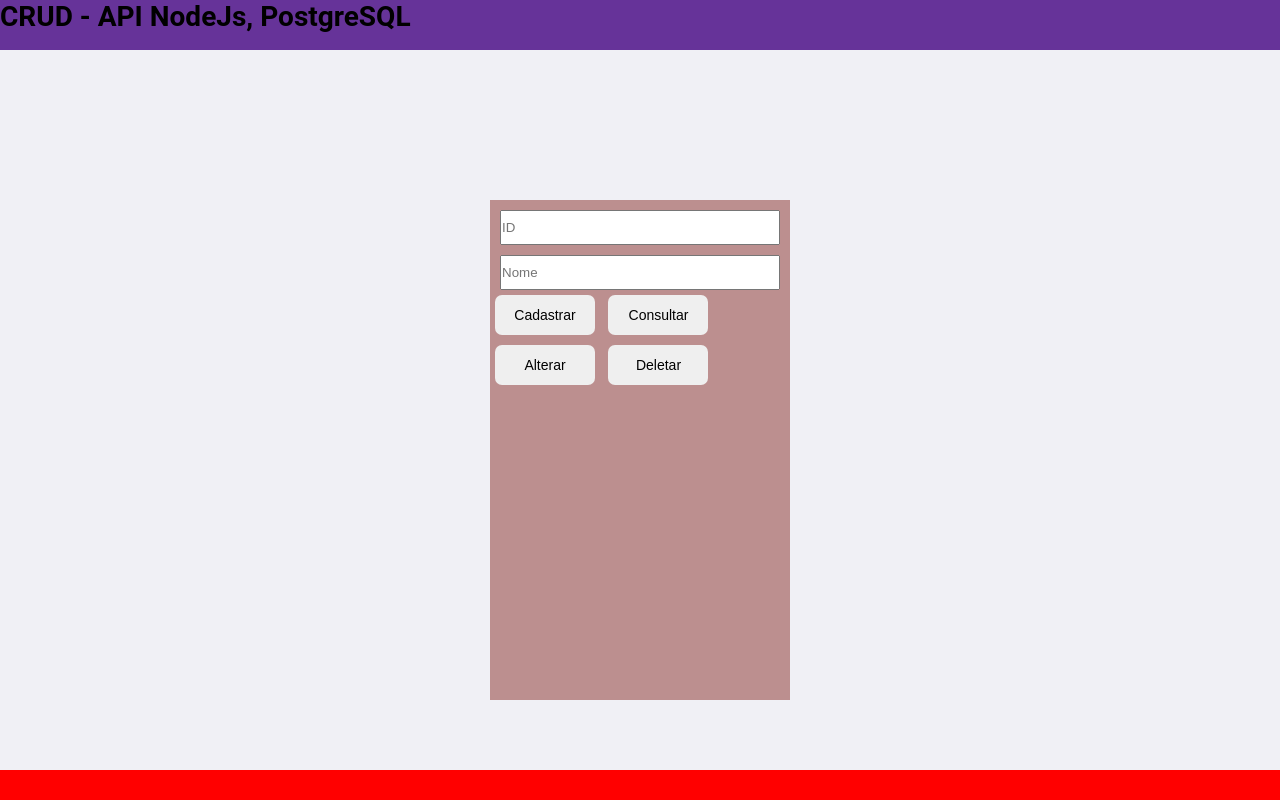
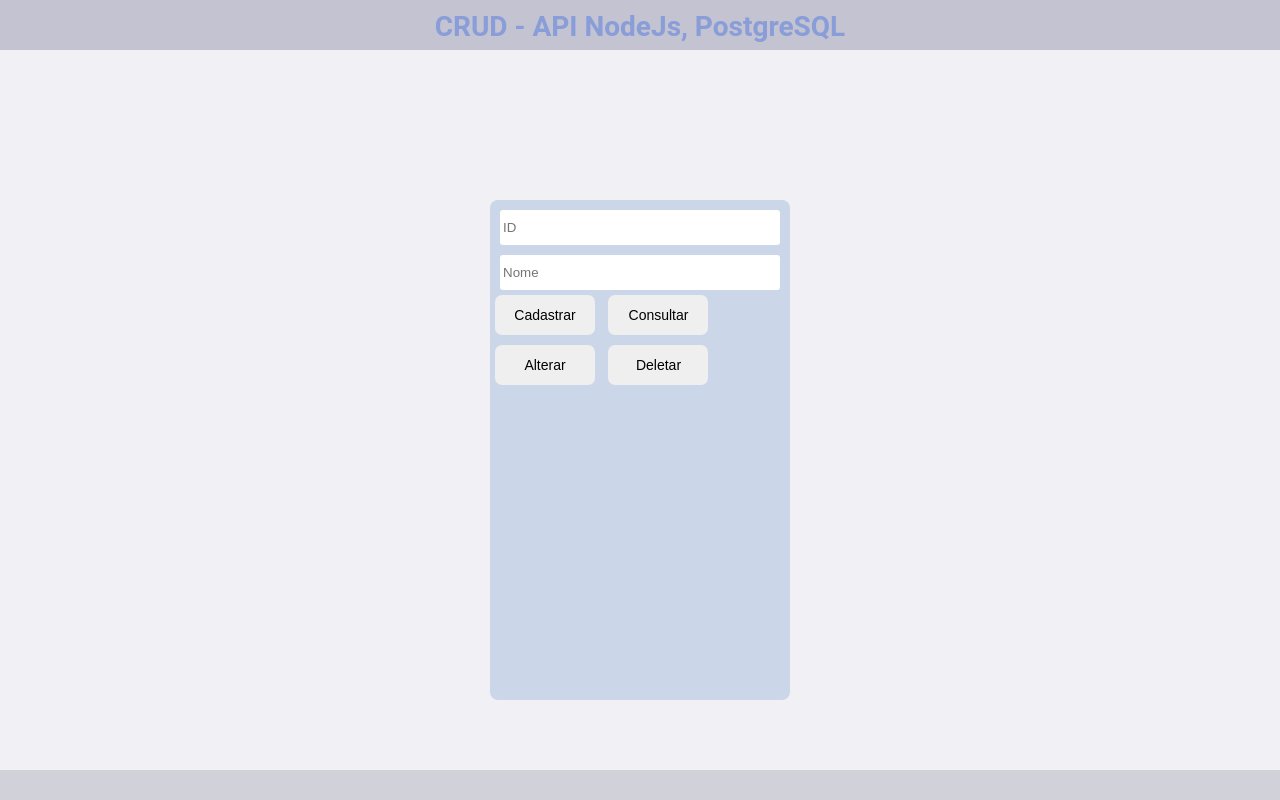
Before and after one commit to HenriqueBarbosaSJr/Front-end-Axios, a website: page index.html in a window 1280 px wide. Drawn offline with nearby package versions, Linux system fonts and the light colour scheme.

Commit message:
inclusão de estilo css

```diff
--- a/css/style.css
+++ b/css/style.css
@@ -16,12 +16,12 @@ body{
     width: 300px;
     display: inline-block;
     align-items: center;
+    border-radius: 8px;
+    background-color: rgb(203, 214, 233);
 
-
-
-
-    background-color: rosybrown;
-
+}
+h1{
+    color: rgb(137, 157, 216);
 }
 
 .inputs{
@@ -29,6 +29,9 @@ body{
     width: 280px;
     margin-left: 10px;
     margin-top: 10px;
+    border: 0;
+    border-radius: 3px;
+    padding: 3px;
 
 
 }
@@ -53,16 +56,19 @@ main{
     display: flex;
     justify-content: center;
     margin-top: 150px;
+
 }
 header{
     height: 50px;
-    background: rebeccapurple;
+    background: #c3c3d1;
+    text-align: center;
+    padding-top: 10px;
 
 }
 
 footer{
     height: 30px;
-    background: red;
+    background: #d1d1da;
     width: 100%;
     position: absolute;
     bottom: 0;
```
